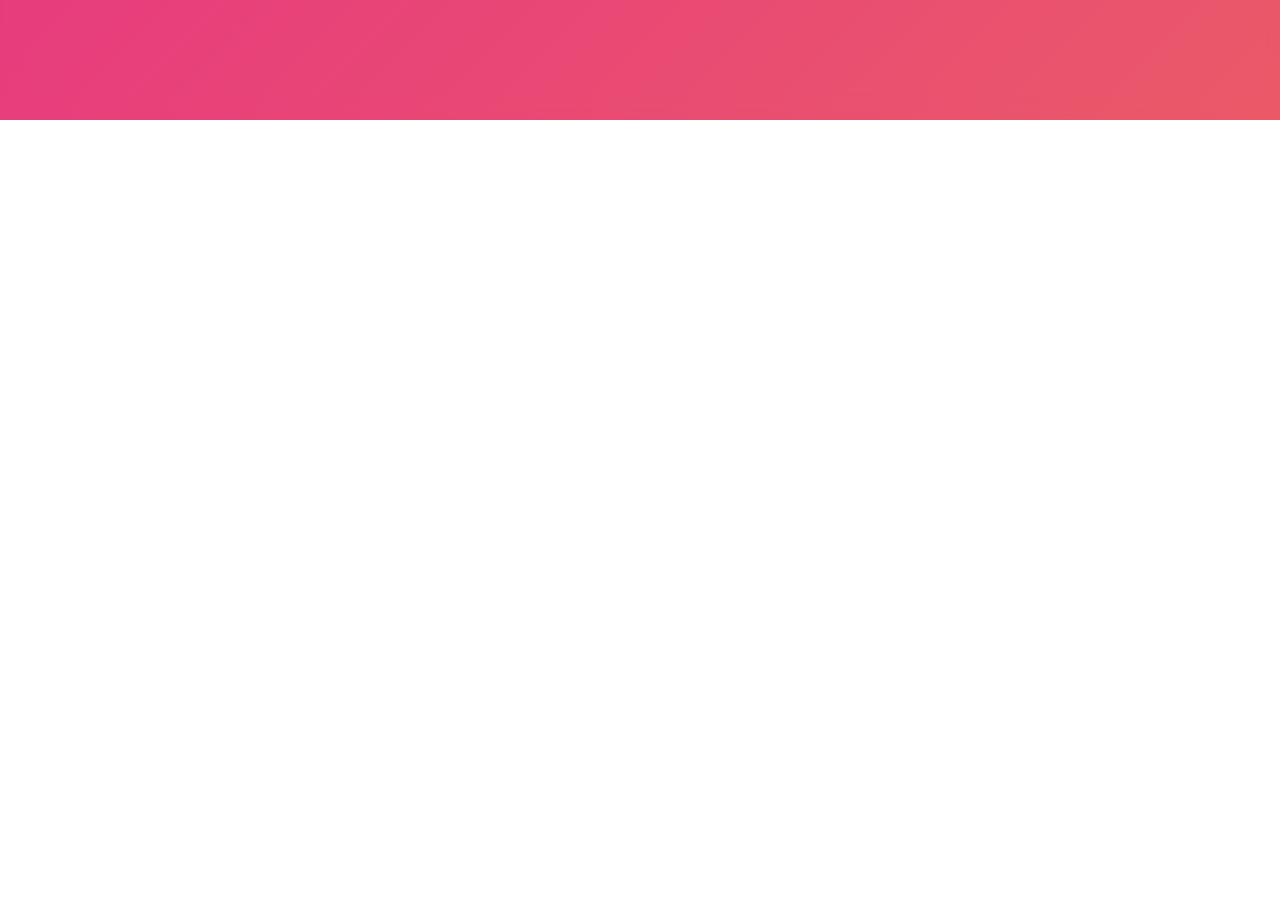
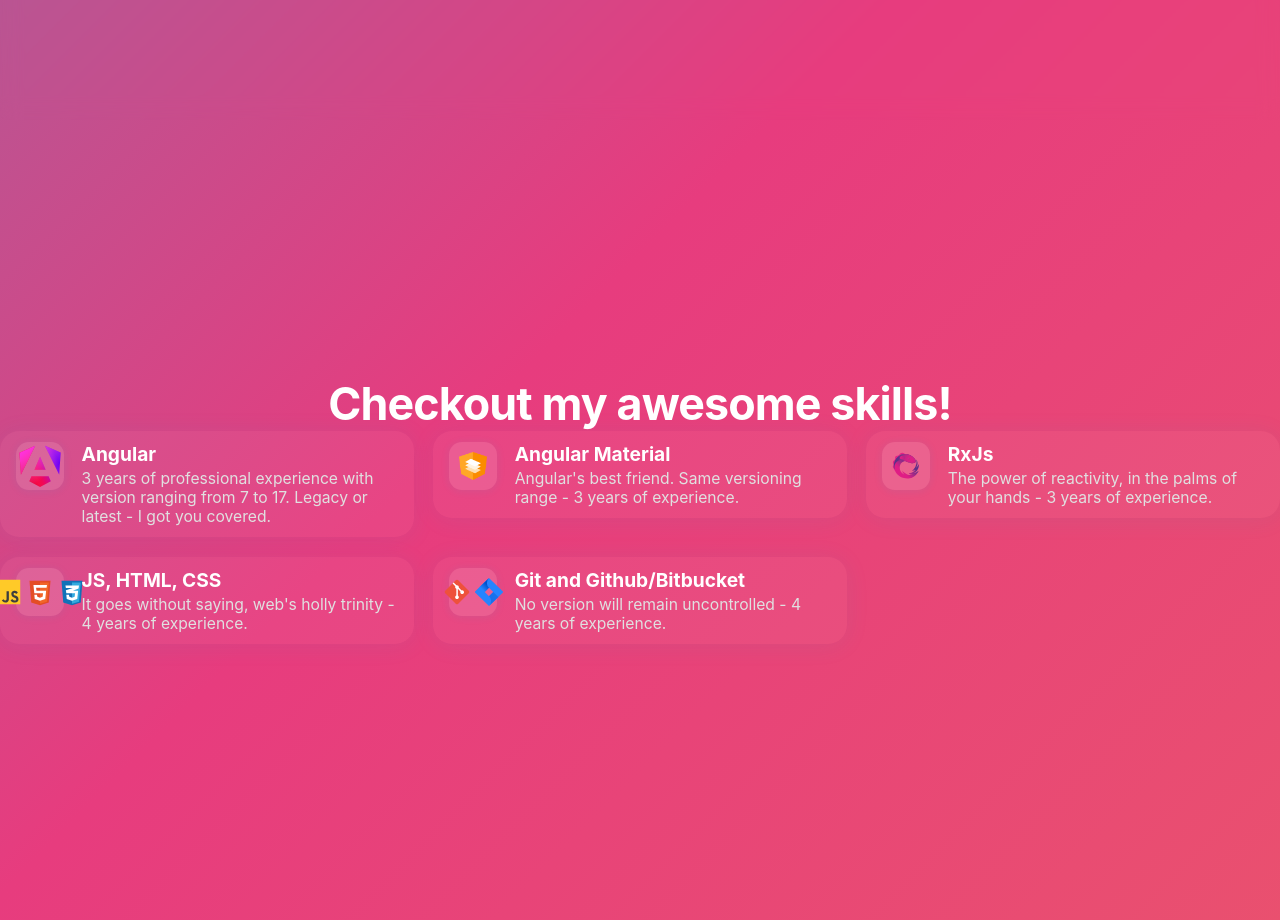
Before and after one commit to daninaydenow/portfolio-with-cursor, a React (Create React App) app: page / in a window 1280 px wide. Shown: the part 680-1600 px from the top of the page. Before the commit the page ends 800 px from the top, so only its background shows below. Built offline with nearby package versions, Linux system fonts and the light colour scheme.

Commit message:
Add skills list and cards + icons

```diff
--- a/src/App.css
+++ b/src/App.css
@@ -410,3 +410,127 @@ body::before {
   .tech-icon.git { transform: translate(-50%, -50%) rotate(288deg) translateY(-115px); }
   .tech-icon.jira { transform: translate(-50%, -50%) rotate(324deg) translateY(-115px); }
 }
+
+.skills-section {
+  min-height: 100vh;
+  display: flex;
+  align-items: center;
+  justify-content: center;
+  padding: 0;
+  position: relative;
+}
+
+.skills-content {
+  width: 100%;
+  display: flex;
+  flex-direction: column;
+  align-items: stretch;
+  justify-content: space-between;
+  height: 100%;
+}
+
+.skills-title {
+  font-size: 2.8rem;
+  font-weight: 700;
+  color: #fff;
+  text-align: center;
+  margin-bottom: 0;
+  letter-spacing: -0.02em;
+  opacity: 0;
+  transform: translateY(60px) scale(0.95);
+  will-change: opacity, transform;
+}
+
+.skills-title.visible {
+  opacity: 1;
+  transform: translateY(0) scale(1);
+  transition: opacity 0.7s cubic-bezier(0.4,0.2,0.2,1), transform 0.7s cubic-bezier(0.4,0.2,0.2,1);
+  animation: skillsTitleIn 1.2s cubic-bezier(0.4,0.2,0.2,1) both;
+}
+
+@keyframes skillsTitleIn {
+  0% {
+    opacity: 0;
+    transform: translateY(60px) scale(0.95);
+  }
+  100% {
+    opacity: 1;
+    transform: translateY(0) scale(1);
+  }
+}
+
+.skills-list {
+  list-style: none;
+  padding: 0;
+  margin: 0;
+  width: 100%;
+  height: 100%;
+  display: grid;
+  grid-template-columns: 1fr 1fr 1fr;
+  grid-template-rows: 1fr 1fr;
+  gap: 1.2rem 1.2rem;
+  align-items: start;
+  justify-items: stretch;
+  flex: 1;
+}
+
+.skill-item {
+  display: flex;
+  align-items: flex-start;
+  gap: 1.1rem;
+  width: 100%;
+  background: rgba(255,255,255,0.05);
+  border-radius: 1.2rem;
+  padding: 0.7rem 1rem;
+  box-shadow: 0 2px 24px 0 rgba(35,166,213,0.08);
+  transition: box-shadow 0.3s;
+  min-height: 20px;
+}
+
+.skill-item:hover {
+  box-shadow: 0 4px 32px 0 rgba(35,166,213,0.18);
+}
+
+.skill-icon {
+  width: 48px;
+  height: 48px;
+  flex-shrink: 0;
+  display: flex;
+  align-items: center;
+  justify-content: center;
+  background: rgba(255,255,255,0.12);
+  border-radius: 0.8rem;
+  box-shadow: 0 1px 8px 0 rgba(35,166,213,0.10);
+}
+
+.skill-item h3 {
+  margin: 0 0 0.2rem 0;
+  font-size: 1.2rem;
+  color: #fff;
+}
+
+.skill-item p {
+  margin: 0;
+  color: #e0e0e0;
+  font-size: 0.98rem;
+}
+
+@media (max-width: 1200px) {
+  .skills-list {
+    grid-template-columns: 1fr 1fr;
+    grid-template-rows: repeat(3, 1fr);
+  }
+}
+@media (max-width: 900px) {
+  .skills-list {
+    grid-template-columns: 1fr;
+    grid-template-rows: none;
+    gap: 1.2rem;
+  }
+  .skill-item {
+    flex-direction: column;
+    align-items: center;
+    padding: 1.2rem 1rem;
+    height: auto;
+  }
+}
--- a/src/App.tsx
+++ b/src/App.tsx
@@ -1,8 +1,28 @@
-import React from 'react';
+import React, { useEffect, useRef, useState } from 'react';
 import './App.css';
 import TechStack from './components/TechStack';
 
 const App: React.FC = () => {
+  const skillsTitleRef = useRef<HTMLHeadingElement>(null);
+  const [skillsTitleVisible, setSkillsTitleVisible] = useState(false);
+
+  useEffect(() => {
+    const observer = new window.IntersectionObserver(
+      ([entry]) => {
+        setSkillsTitleVisible(entry.isIntersecting);
+      },
+      { threshold: 0.5 }
+    );
+    if (skillsTitleRef.current) {
+      observer.observe(skillsTitleRef.current);
+    }
+    return () => {
+      if (skillsTitleRef.current) {
+        observer.unobserve(skillsTitleRef.current);
+      }
+    };
+  }, []);
+
   return (
     <div className="App">
       <nav className="navbar">
@@ -29,6 +49,49 @@ const App: React.FC = () => {
           </div>
         </div>
       </section>
+
+      <section className="skills-section" id="skills">
+        <div className="skills-content">
+          <h2 ref={skillsTitleRef} className={`skills-title${skillsTitleVisible ? ' visible' : ''}`}>Checkout my awesome skills!</h2>
+          <ul className="skills-list">
+            <li className="skill-item">
+              <span className="skill-icon"><img src="/Angular.svg" alt="Angular" /></span>
+              <div>
+                <h3>Angular</h3>
+                <p>3 years of professional experience with version ranging from 7 to 17. Legacy or latest - I got you covered.</p>
+              </div>
+            </li>
+            <li className="skill-item">
+              <span className="skill-icon"><img src="/material.png" alt="Angular Material" style={{width: '28px', height: '28px'}} /></span>
+              <div>
+                <h3>Angular Material</h3>
+                <p>Angular's best friend. Same versioning range - 3 years of experience.</p>
+              </div>
+            </li>
+            <li className="skill-item">
+              <span className="skill-icon"><img src="/rxjs.svg" alt="RxJs" style={{width: '28px', height: '28px'}} /></span>
+              <div>
+                <h3>RxJs</h3>
+                <p>The power of reactivity, in the palms of your hands - 3 years of experience.</p>
+              </div>
+            </li>
+            <li className="skill-item">
+              <span className="skill-icon"><img src="/js.svg" alt="JS" style={{width: '28px', height: '28px'}} /><img src="/html-5.svg" alt="HTML" style={{width: '28px', height: '28px', marginLeft: '4px'}} /><img src="/css-3.svg" alt="CSS" style={{width: '28px', height: '28px', marginLeft: '4px'}} /></span>
+              <div>
+                <h3>JS, HTML, CSS</h3>
+                <p>It goes without saying, web's holly trinity - 4 years of experience.</p>
+              </div>
+            </li>
+            <li className="skill-item">
+              <span className="skill-icon"><img src="/git.svg" alt="Git" style={{width: '28px', height: '28px'}} /><img src="/jira.svg" alt="Jira" style={{width: '28px', height: '28px', marginLeft: '4px'}} /></span>
+              <div>
+                <h3>Git and Github/Bitbucket</h3>
+                <p>No version will remain uncontrolled - 4 years of experience.</p>
+              </div>
+            </li>
+          </ul>
+        </div>
+      </section>
     </div>
   );
 };
```
